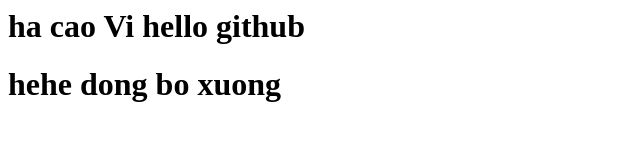
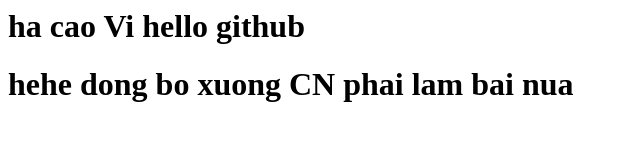
Before and after one commit to ICaoVy/Github-Demo, a plain HTML site: page index.html in a window 1280 px wide. Shown: the whole page, without its empty margins (0-640 px from the left). Drawn offline with Linux system fonts and the light colour scheme.

Commit message:
sua file de tao commit

```diff
--- a/index.html
+++ b/index.html
@@ -1,3 +1,3 @@
 <h1>ha cao Vi hello github</h1>
 
-<h1>hehe  dong bo xuong</h1>
+<h1>hehe  dong bo xuong CN phai lam bai nua</h1>
```
